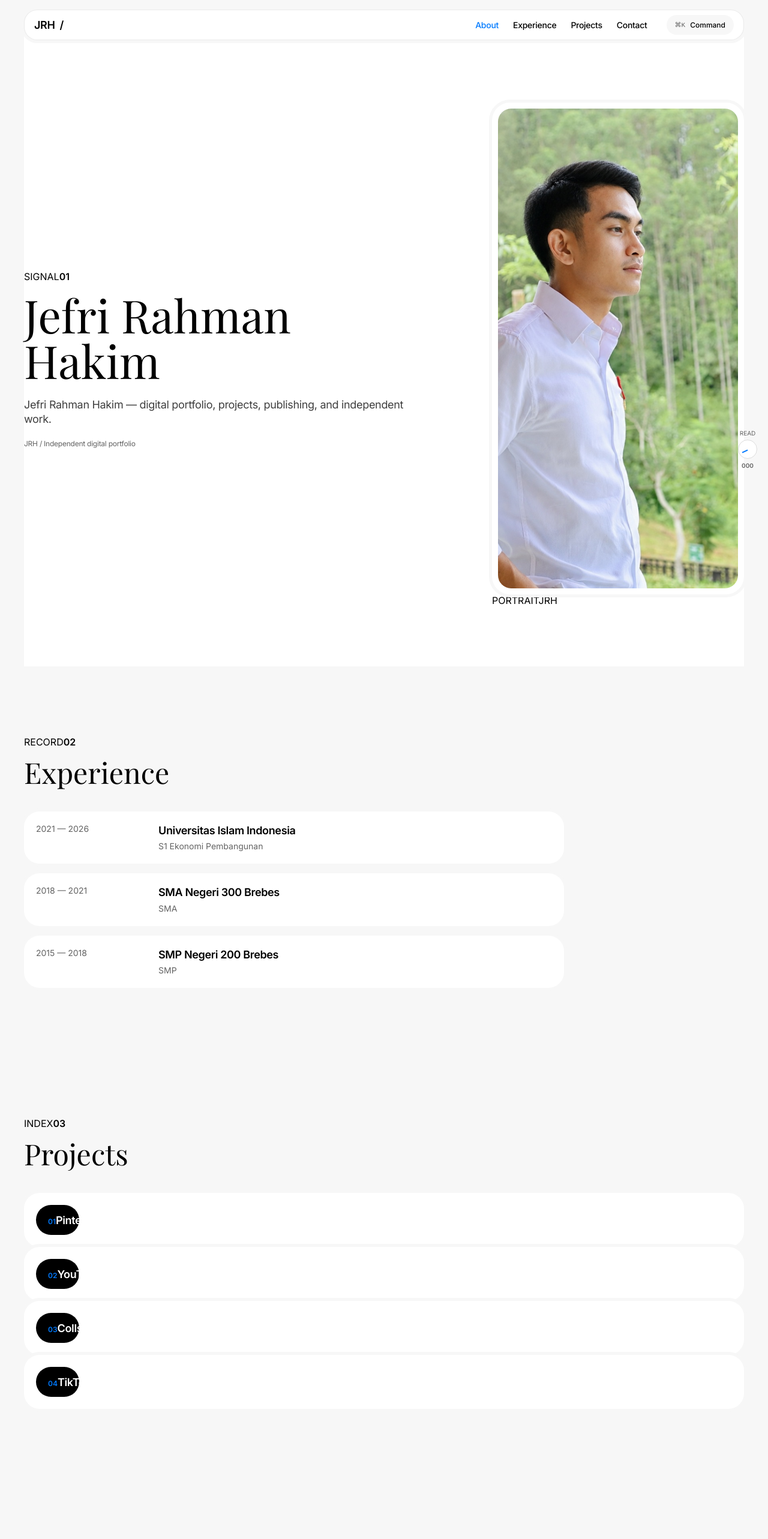
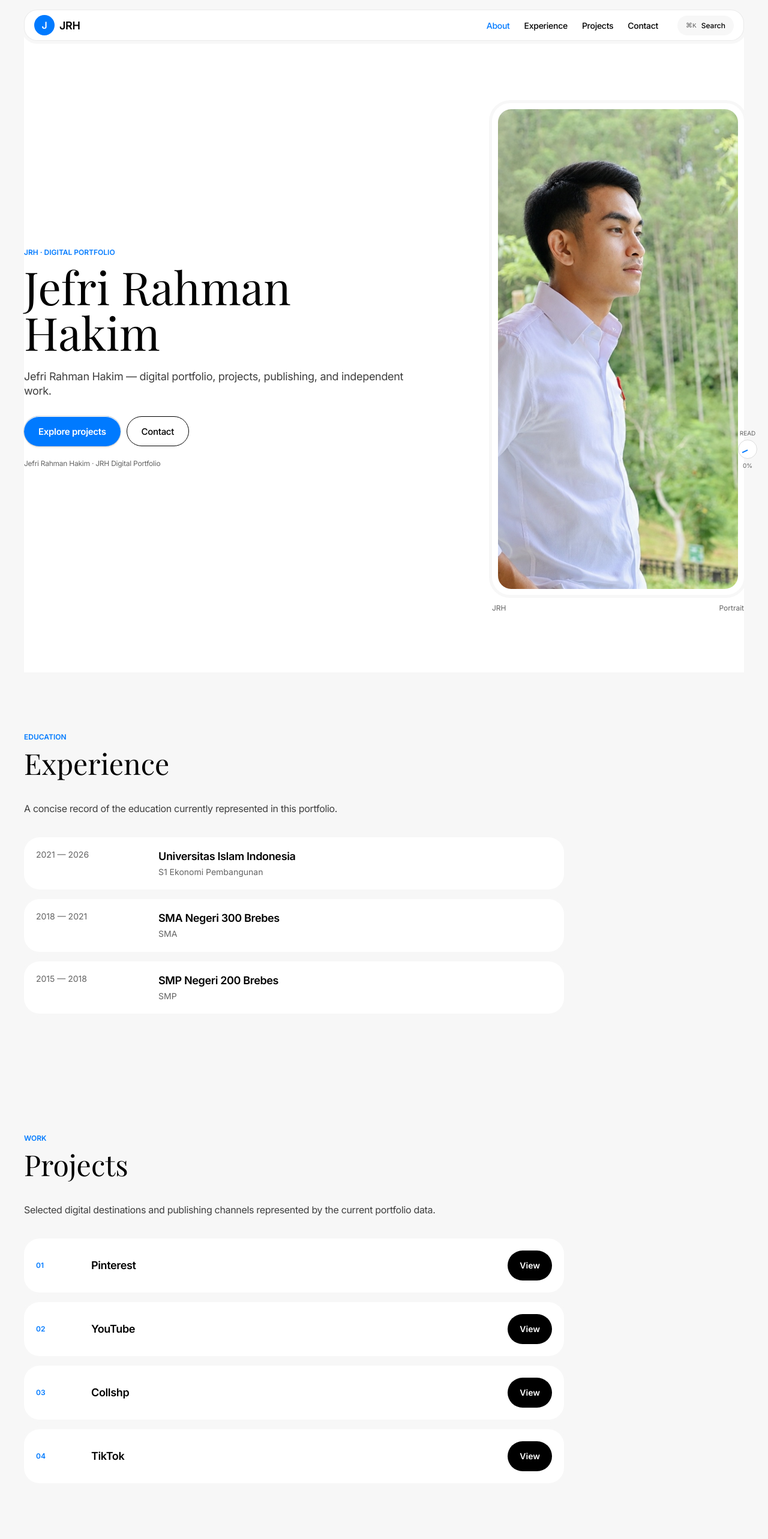
Before and after one commit to LionerHakim/JRHs, a React (Vite) app: page / in a window 1280 px wide. Shown: the top 2566 px of the page at 60% size. Built offline with nearby package versions, Linux system fonts and the light colour scheme.

Commit message:
Align portfolio layout and interactions with Portal reference

```diff
--- a/src/main.tsx
+++ b/src/main.tsx
@@ -1,4 +1,4 @@
-import { useEffect, useMemo, useRef, useState, type CSSProperties, type PointerEvent as ReactPointerEvent } from 'react'
+import { useEffect, useMemo, useRef, useState } from 'react'
 import { createRoot } from 'react-dom/client'
 import { siteConfig } from './config/site'
 import './index.css'
@@ -26,7 +26,6 @@ export default function App() {
   const [query, setQuery] = useState('')
   const [activeProject, setActiveProject] = useState<number | null>(null)
   const [scrollPercent, setScrollPercent] = useState(0)
-  const [cursor, setCursor] = useState({ x: 0, y: 0 })
   const [activeSection, setActiveSection] = useState('identity')
   const lastFocused = useRef<HTMLElement | null>(null)
   const paletteRef = useRef<HTMLElement>(null)
@@ -47,19 +46,16 @@ export default function App() {
   const rememberFocus = () => {
     lastFocused.current = document.activeElement instanceof HTMLElement ? document.activeElement : null
   }
-
   const openPalette = () => {
     rememberFocus()
+    setActiveProject(null)
     setPaletteOpen(true)
-    setActiveProject(null)
   }
-
   const openProject = (index: number) => {
     rememberFocus()
+    setPaletteOpen(false)
     setActiveProject(index)
-    setPaletteOpen(false)
   }
-
   const closeAll = () => {
     setPaletteOpen(false)
     setActiveProject(null)
@@ -70,38 +66,36 @@ export default function App() {
       if ((event.ctrlKey || event.metaKey) && event.key.toLowerCase() === 'k') {
         event.preventDefault()
         openPalette()
-        return
-      }
-      if (event.key === 'Escape') {
+      } else if (event.key === 'Escape') {
         closeAll()
-        return
-      }
-      if (event.key === '/' && !paletteOpen && !(event.target instanceof HTMLInputElement) && !(event.target instanceof HTMLTextAreaElement)) {
+      } else if (
+        event.key === '/' &&
+        !paletteOpen &&
+        !(event.target instanceof HTMLInputElement) &&
+        !(event.target instanceof HTMLTextAreaElement)
+      ) {
         event.preventDefault()
         openPalette()
       }
     }
-    const onPointerMove = (event: PointerEvent) => {
-      if (event.pointerType === 'mouse') setCursor({ x: event.clientX, y: event.clientY })
-    }
     const onScroll = () => {
       const max = document.documentElement.scrollHeight - window.innerHeight
-      setScrollPercent(max > 0 ? Math.min(100, Math.max(0, (window.scrollY / max) * 100)) : 0)
+      setScrollPercent(max > 0 ? Math.min(100, Math.max(0, window.scrollY / max * 100)) : 0)
     }
     window.addEventListener('keydown', onKeyDown)
-    window.addEventListener('pointermove', onPointerMove)
     window.addEventListener('scroll', onScroll, { passive: true })
     onScroll()
     return () => {
       window.removeEventListener('keydown', onKeyDown)
-      window.removeEventListener('pointermove', onPointerMove)
       window.removeEventListener('scroll', onScroll)
     }
   }, [paletteOpen])
 
   useEffect(() => {
     const observer = new IntersectionObserver((entries) => {
-      const visible = entries.filter((entry) => entry.isIntersecting).sort((a, b) => b.intersectionRatio - a.intersectionRatio)
+      const visible = entries
+        .filter((entry) => entry.isIntersecting)
+        .sort((a, b) => b.intersectionRatio - a.intersectionRatio)
       if (visible[0]) setActiveSection(visible[0].target.id)
     }, { rootMargin: '-18% 0px -58% 0px', threshold: [0.15, 0.35, 0.6] })
 
@@ -118,6 +112,7 @@ export default function App() {
       requestAnimationFrame(() => lastFocused.current?.focus())
       return
     }
+
     requestAnimationFrame(() => {
       if (paletteOpen) paletteInputRef.current?.focus()
       else dialogRef.current?.querySelector<HTMLButtonElement>('.dialog-close')?.focus()
@@ -142,55 +137,61 @@ export default function App() {
     return () => document.removeEventListener('keydown', trap)
   }, [paletteOpen, activeProject])
 
-  const magnetic = (event: ReactPointerEvent<HTMLElement>) => {
-    if (event.pointerType !== 'mouse' || reducedMotion()) return
-    const rect = event.currentTarget.getBoundingClientRect()
-    event.currentTarget.style.setProperty('--mx', (((event.clientX - rect.left) / rect.width - .5) * 5).toFixed(2) + 'px')
-    event.currentTarget.style.setProperty('--my', (((event.clientY - rect.top) / rect.height - .5) * 5).toFixed(2) + 'px')
-  }
-
-  const resetMagnetic = (event: ReactPointerEvent<HTMLElement>) => {
-    event.currentTarget.style.setProperty('--mx', '0px')
-    event.currentTarget.style.setProperty('--my', '0px')
-  }
-
   return (
     <div className="site-shell">
-      <div className="reticle" style={{ left: cursor.x, top: cursor.y }} aria-hidden="true" />
+      <header className="nav">
+        <a className="wordmark" href="#identity" aria-label="JRH home">
+          <span className="brand-mark" aria-hidden="true">J</span>
+          <span>JRH</span>
+        </a>
 
-      <header className="nav">
-        <a className="wordmark magnetic" href="#identity" style={{ '--mx': '0px', '--my': '0px' } as CSSProperties}>JRH<span>/</span></a>
         <nav aria-label="Primary navigation">
           {sectionItems.map(([id, label]) => (
-            <a key={id} className={activeSection === id ? 'active' : ''} href={`#${id}`}>{label}</a>
+            <a key={id} className={activeSection === id ? 'active' : ''} href={`#${id}`} aria-current={activeSection === id ? 'page' : undefined}>
+              {label}
+            </a>
           ))}
         </nav>
-        <button className="command-trigger magnetic" type="button" onClick={openPalette} onPointerMove={magnetic} onPointerLeave={resetMagnetic} aria-label="Open command palette" aria-keyshortcuts="Control+K Meta+K /">
-          <kbd>⌘K</kbd><span>Command</span>
+
+        <button
+          className="command-trigger"
+          type="button"
+          onClick={openPalette}
+          aria-label="Open command palette"
+          aria-keyshortcuts="Control+K Meta+K /"
+        >
+          <kbd>⌘K</kbd><span>Search</span>
         </button>
       </header>
 
       <main>
         <section id="identity" className="hero" aria-labelledby="identity-title">
-          <div className="hero-copy boot">
-            <p className="readout"><span>SIGNAL</span><b>01</b></p>
+          <div className="hero-copy">
+            <p className="section-kicker">JRH · DIGITAL PORTFOLIO</p>
             <h1 id="identity-title">{siteConfig.identity.name}</h1>
             <p className="hero-description">{siteConfig.identity.description}</p>
-            <div className="hero-line" />
-            <p className="hero-meta">JRH / Independent digital portfolio</p>
+            <div className="hero-actions">
+              <a className="hero-pill" href="#projects">Explore projects</a>
+              <a className="ghost-pill" href="#links">Contact</a>
+            </div>
+            <p className="hero-meta">Jefri Rahman Hakim · JRH Digital Portfolio</p>
           </div>
-          <figure className="hero-portrait boot">
+
+          <figure className="hero-portrait">
             <div className="portrait-frame">
               <img src={siteConfig.identity.profileImage} alt={siteConfig.identity.name} width="640" height="800" fetchPriority="high" />
-              <span className="portrait-mark" aria-hidden="true" />
             </div>
-            <figcaption><span>PORTRAIT</span><span>JRH</span></figcaption>
+            <figcaption className="portrait-caption"><span>JRH</span><span>Portrait</span></figcaption>
           </figure>
         </section>
 
         <section id="education" className="section" aria-labelledby="education-title">
-          <div className="section-head"><p className="readout"><span>RECORD</span><b>02</b></p><h2 id="education-title">Experience</h2></div>
-          <div className="records">
+          <div className="section-head">
+            <p className="section-kicker">EDUCATION</p>
+            <h2 id="education-title">Experience</h2>
+          </div>
+          <p className="editorial-copy">A concise record of the education currently represented in this portfolio.</p>
+          <div className="records" style={{ marginTop: 36 }}>
             {siteConfig.education.map((item) => (
               <article className="record" key={item.period + item.institution}>
                 <time>{item.period}</time>
@@ -201,51 +202,63 @@ export default function App() {
         </section>
 
         <section id="projects" className="section" aria-labelledby="projects-title">
-          <div className="section-head"><p className="readout"><span>INDEX</span><b>03</b></p><h2 id="projects-title">Projects</h2></div>
-          <div className="project-grid">
+          <div className="section-head">
+            <p className="section-kicker">WORK</p>
+            <h2 id="projects-title">Projects</h2>
+          </div>
+          <p className="editorial-copy">Selected digital destinations and publishing channels represented by the current portfolio data.</p>
+          <div className="project-list" style={{ marginTop: 36 }}>
             {siteConfig.projects.map((project, index) => (
               <article className="project" key={project.title}>
-                <button
-                  className="project-button magnetic"
-                  type="button"
-                  onClick={() => openProject(index)}
-                  onPointerMove={magnetic}
-                  onPointerLeave={resetMagnetic}
-                  style={{ '--mx': '0px', '--my': '0px' } as CSSProperties}
-                  aria-label={`Open ${project.title}`}
-                >
-                  <span className="project-number">{project.number}</span>
-                  <span className="project-name">{project.title}</span>
-                  <span className="project-open" aria-hidden="true">↗</span>
+                <span className="project-number">{project.number}</span>
+                <span className="project-name">{project.title}</span>
+                <button className="project-button" type="button" onClick={() => openProject(index)} aria-label={`Open details for ${project.title}`}>
+                  View
                 </button>
               </article>
             ))}
           </div>
         </section>
 
-        <section id="links" className="section contact" aria-labelledby="links-title">
-          <div className="section-head"><p className="readout"><span>CONTACT</span><b>04</b></p><h2 id="links-title">Contact</h2></div>
-          <div className="links-list">
+        <section id="links" className="section" aria-labelledby="links-title">
+          <div className="section-head">
+            <p className="section-kicker">CONTACT</p>
+            <h2 id="links-title">Contact</h2>
+          </div>
+          <p className="editorial-copy">Public links currently configured for JRH.</p>
+          <div className="links-list" style={{ marginTop: 36 }}>
             {Object.entries(siteConfig.social).filter(([, url]) => url).map(([name, url]) => (
-              <a key={name} href={url} target="_blank" rel="noreferrer"><span>{name}</span><span>↗</span></a>
+              <a key={name} href={url} target="_blank" rel="noreferrer">
+                <span>{name}</span>
+                <small>Open</small>
+              </a>
             ))}
           </div>
         </section>
       </main>
 
-      <footer><span>JRH</span><span>Jefri Rahman Hakim</span><span>JRH Digital Portfolio</span></footer>
+      <footer>
+        <strong>JRH</strong>
+        <span>Jefri Rahman Hakim</span>
+        <span>JRH Digital Portfolio</span>
+      </footer>
 
       {activeProject !== null && (
         <div className="overlay" role="presentation" onMouseDown={(event) => { if (event.target === event.currentTarget) setActiveProject(null) }}>
           <section className="dialog" ref={dialogRef} role="dialog" aria-modal="true" aria-labelledby="dialog-title" onMouseDown={(event) => event.stopPropagation()}>
             <button className="dialog-close" type="button" onClick={() => setActiveProject(null)} aria-label="Close">×</button>
-            <p className="readout"><span>PROJECT</span><b>{siteConfig.projects[activeProject].number}</b></p>
+            <p className="section-kicker">PROJECT</p>
             <h2 id="dialog-title">{siteConfig.projects[activeProject].title}</h2>
             <div className="dialog-links">
               {(siteConfig.projects[activeProject].links ?? []).map((link) => (
-                <a key={link.url} href={link.url} target="_blank" rel="noreferrer"><span>{link.name}{link.handle ? ` / ${link.handle}` : ''}</span><span>↗</span></a>
+                <a key={link.url} href={link.url} target="_blank" rel="noreferrer">
+                  <span>{link.name}{link.handle ? ` · ${link.handle}` : ''}</span>
+                  <span>Open</span>
+                </a>
               ))}
-              <a href={siteConfig.projects[activeProject].url} target="_blank" rel="noreferrer"><span>Open</span><span>↗</span></a>
+              <a href={siteConfig.projects[activeProject].url} target="_blank" rel="noreferrer">
+                <span>Primary link</span><span>Open</span>
+              </a>
             </div>
           </section>
         </div>
@@ -254,18 +267,20 @@ export default function App() {
       {paletteOpen && (
         <div className="overlay palette-overlay" role="presentation" onMouseDown={(event) => { if (event.target === event.currentTarget) setPaletteOpen(false) }}>
           <section className="palette" ref={paletteRef} role="dialog" aria-modal="true" aria-label="Command palette" onMouseDown={(event) => event.stopPropagation()}>
-            <div className="palette-head"><span>COMMAND</span><span>{siteConfig.projects.length.toString().padStart(2, '0')} SIGNALS</span></div>
+            <div className="palette-head"><span>COMMAND</span><span>{siteConfig.projects.length} projects</span></div>
             <input ref={paletteInputRef} value={query} onChange={(event) => setQuery(event.target.value)} placeholder="Search projects or sections" aria-label="Search projects or sections" />
             <div className="command-list">
               {sectionItems.map(([id, label]) => label.toLowerCase().includes(normalized) && (
-                <button key={id} type="button" onClick={() => { setPaletteOpen(false); scrollToId(id) }}><span>{label}</span><kbd>↵</kbd></button>
+                <button key={id} type="button" onClick={() => { setPaletteOpen(false); scrollToId(id) }}>
+                  <span>{label}</span><kbd>Enter</kbd>
+                </button>
               ))}
-              {filteredProjects.map((project, index) => (
-                <button key={project.title} type="button" onClick={() => openProject(siteConfig.projects.indexOf(project) >= 0 ? siteConfig.projects.indexOf(project) : index)}>
+              {filteredProjects.map((project) => (
+                <button key={project.title} type="button" onClick={() => openProject(siteConfig.projects.indexOf(project))}>
                   <span>{project.title}</span><kbd>{project.number}</kbd>
                 </button>
               ))}
-              {!filteredProjects.length && !sectionItems.some(([, label]) => label.toLowerCase().includes(normalized)) && <p>No matching signal.</p>}
+              {!filteredProjects.length && !sectionItems.some(([, label]) => label.toLowerCase().includes(normalized)) && <p>No matching result.</p>}
             </div>
           </section>
         </div>
@@ -274,7 +289,7 @@ export default function App() {
       <div className="scroll-dial" aria-hidden="true">
         <span>READ</span>
         <div className="dial"><i style={{ transform: `rotate(${-115 + scrollPercent * 2.3}deg)` }} /></div>
-        <b>{Math.round(scrollPercent).toString().padStart(3, '0')}</b>
+        <span>{Math.round(scrollPercent)}%</span>
       </div>
     </div>
   )
```
